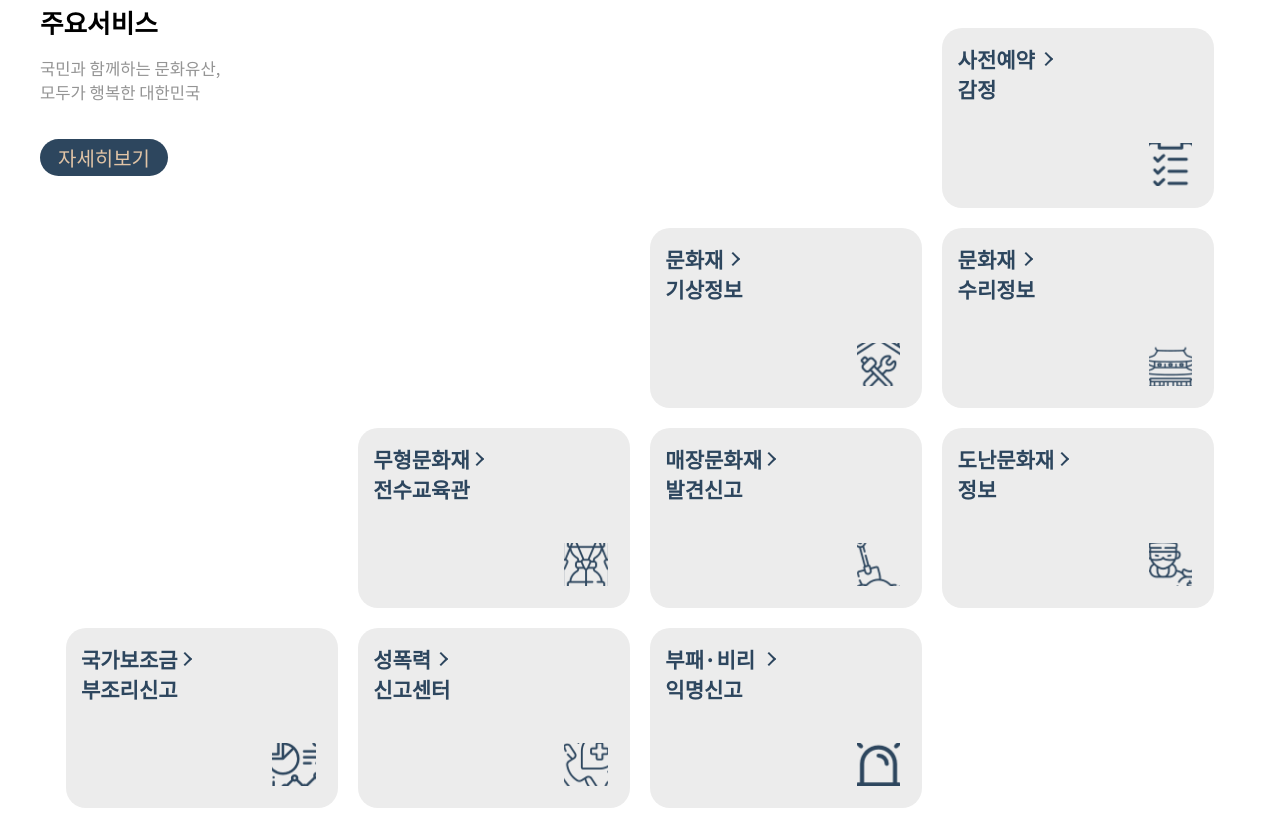
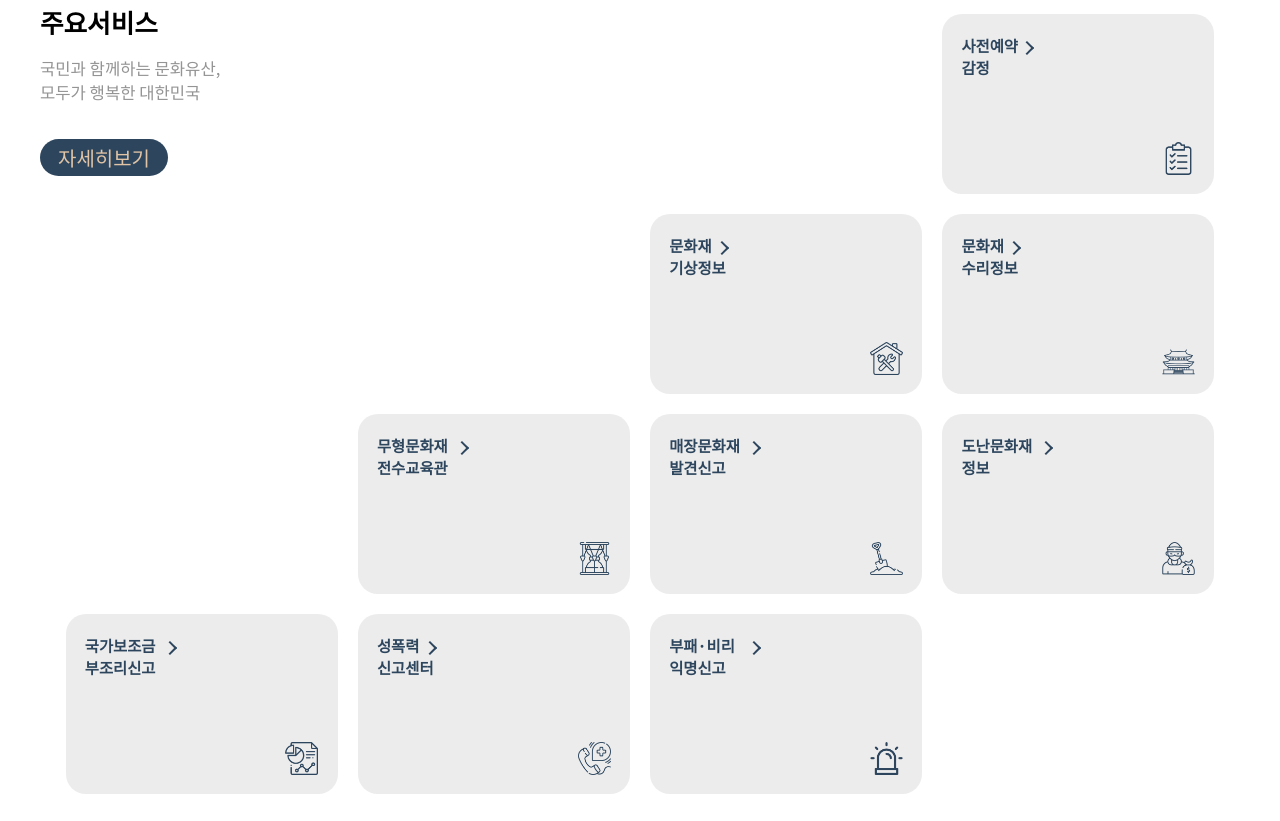
Before and after one commit to yoyiu0/res_mhw, a plain HTML site: page index.html in a window 1280 px wide. Shown: the part 3159-3980 px from the top of the page. Drawn offline with nearby package versions, Linux system fonts and the light colour scheme.

Commit message:
Add files via upload

```diff
--- a/css/main.css
+++ b/css/main.css
@@ -536,23 +536,7 @@ section .center {
         "list05 list06"
         "list07 list08"
         "list09 .";
-}
-.sec6 .center .service ul li:hover {
-    transform:translate(-5px, -5px);
-    box-shadow: 3px 3px 6px rgba(0,0,0,0.2);
-}
-/* .sec6 영역의 사각형 객체에 마우스 오버하면 그림자 나옴 */
-.sec6 .center .service ul li {
-    transition:all 0.2s;
-}
-.sec6 .center .service ul li {
     position: relative;
-    padding:3.5vw 3vw;
-    border-radius: 20px;
-    height:100%;
-    background-color: #ECECEC;
-    box-sizing: border-box;
-    cursor: pointer
 }
 .sec6 .center .service ul li:first-child {
     grid-area:list01;
@@ -581,20 +565,28 @@ section .center {
 .sec6 .center .service ul li:nth-child(9) {
     grid-area:list09;
 }
-
-
 .sec6 .center .service ul li a {
+    display: flex;
+    position: absolute;
+    padding:4vw 3.5vw 3vw 3.5vw;
+    bottom:14px;
+    width:100%;
+    height:100%;
     font-size: 16px;
     font-weight: bold;
     color:#2D465E;
-    display:flex;
-    position: relative;
+    background-origin:content-box;
+    background-position:right bottom;
+    background-repeat: no-repeat;
+    background-size: 8.5vw 8.5vw;
+    border-radius:20px;
+    background-color: #ececec
 }
 .sec6 .center .service ul li #a1:after {
     position: absolute;
     content:"";
-    left:60px;
-    top:8px;
+    left:17vw;
+    top:6vw;
     width:8px; height:8px;
     border-top:2px solid #2D465E;
     border-left:2px solid #2D465E;
@@ -604,8 +596,8 @@ section .center {
 .sec6 .center .service ul li #a2:after {
     position: absolute;
     content:"";
-    left:45px;
-    top:8px;
+    left:14vw;
+    top:6vw;
     width:8px; height:8px;
     border-top:2px solid #2D465E;
     border-left:2px solid #2D465E;
@@ -615,53 +607,39 @@ section .center {
 .sec6 .center .service ul li #a3:after {
     position: absolute;
     content:"";
-    left:75px;
-    top:8px;
+    left:21vw;
+    top:6vw;
     width:8px; height:8px;
     border-top:2px solid #2D465E;
     border-left:2px solid #2D465E;
     transform: rotate(135deg);
     margin-left:3px;
 }
-.sec6 .center .service ul li .img {
-    position: absolute;
-    right:19px;
-    bottom:14px;
-    width:8vw;
-    height:8vw;
-    background-position: center;
-    background-repeat: no-repeat;
-    background-size: cover;
-}
-.sec6 .center .service ul li .img1 {
+.sec6 .center .service ul .ani1 a {
     background-image: url(../img/icon_01.png);
 }
-.sec6 .center .service ul li .img2 {
+.sec6 .center .service ul .ani2 a {
     background-image: url(../img/icon_02.png);
 }
-.sec6 .center .service ul li .img3 {
-    width:8.5vw;
-    height:8.5vw;
+.sec6 .center .service ul .ani3 a {
     background-image: url(../img/icon_03.png);
 }
-.sec6 .center .service ul li .img4 {
+.sec6 .center .service ul .ani4 a {
     background-image: url(../img/icon_04.png);
 }
-.sec6 .center .service ul li .img5 {
+.sec6 .center .service ul .ani5 a {
     background-image: url(../img/icon_05.png);
 }
-.sec6 .center .service ul li .img6 {
+.sec6 .center .service ul .ani6 a {
     background-image: url(../img/icon_06.png);
 }
-.sec6 .center .service ul li .img7 {
+.sec6 .center .service ul .ani7 a {
     background-image: url(../img/icon_07.png);
 }
-.sec6 .center .service ul li .img8 {
+.sec6 .center .service ul .ani8 a {
     background-image: url(../img/icon_08.png);
 }
-.sec6 .center .service ul li .img9 {
-    width:7vw;
-    height:7vw;
+.sec6 .center .service ul .ani9 a {
     background-image: url(../img/icon_09.png);
 }
 
@@ -1162,50 +1140,42 @@ footer .sns ul li {
         display: grid;
         grid-template-columns: repeat(4,1fr);
         grid-auto-rows: minmax(150px, auto);
-        /* 최대높이 auto 180보단 작아지지말아라 */
-        grid-gap:20px;
+        /* 최대높이 auto 150보단 작아지지말아라 */
+        grid-gap:10px;
         grid-template-areas:
         ". . . list01"
         ". . list02 list03"
         ". list04 list05 list06"
         "list07 list08 list09 .";
     }
-    .sec6 .center .service ul li:hover {
-        transform:translate(-5px, -5px);
-        box-shadow: 3px 3px 6px rgba(0,0,0,0.2);
-    }
-
-    .sec6 .center .service ul li {
-        position: relative;
-        padding:2vw 2vw;
-        border-radius: 20px;
+    .sec6 .center .service ul li a {
+        display: flex;
+        position: absolute;
+        padding:3vw 2.5vw 3vw 3vw;
+        bottom:14px;
+        width:100%;
         height:100%;
-        box-sizing: border-box;
-    }
-    .sec6 .center .service ul li a {
-        font-size: 2.3vw;
-    }
-    .sec6 .center .service ul li .img {
-        position: absolute;
-        right:22px;
-        bottom:22px;
-        width:4.5vw;
-        height:4.5vw;
-        background-position: center;
+        font-size:2.1vw;
+        font-weight: bold;
+        color:#2D465E;
+        background-origin:content-box;
+        background-position:right bottom;
         background-repeat: no-repeat;
-        background-size: cover;
+        background-size: 5vw 5vw;
+        border-radius:20px;
+        background-color: #ececec
     }
     .sec6 .center .service ul li #a1:after {
-        top:10px;
-        left:65px;
+        left:10.5vw;
+        top:4vw;
     }
     .sec6 .center .service ul li #a2:after {
-        top:10px;
-        left:50px;
+        left:8.5vw;
+        top:4vw;
     }
     .sec6 .center .service ul li #a3:after {
-        top:10px;
-        left:80px;
+        left:12.5vw;
+        top:4vw;
     }
     footer .f_logo {
         width:30vw;
@@ -1671,42 +1641,42 @@ footer .sns ul li {
         ". list04 list05 list06"
         "list07 list08 list09 .";
     }
-    .sec6 .center .service ul li:hover {
+    /* .sec6 영역의 사각형 객체에 마우스 오버하면 그림자 나옴 */
+    .sec6 .center .service ul li a {
+        transition:all 0.3s;
+    }
+    .sec6 .center .service ul li a:hover {
         transform:translate(-5px, -5px);
-        box-shadow: 5px 5px 10px rgba(0,0,0,0.2);
-    }
-    .sec6 .center .service ul li {
-        position: relative;
-        padding:1.2vw 1.2vw;
-        border-radius: 20px;
+        box-shadow: 5px 5px 10px rgba(0,0,0,0.3);
+    }
+    .sec6 .center .service ul li a {
+        display: flex;
+        position: absolute;
+        padding:1.5vw 1.5vw 1.5vw 1.5vw;
+        bottom:14px;
+        width:100%;
         height:100%;
-        background-color: #ECECEC;
-        box-sizing: border-box;
-    }
-    .sec6 .center .service ul li a {
-        font-size: 21px;
-    }
-    .sec6 .center .service ul li .img {
-        position: absolute;
-        right:22px;
-        bottom:22px;
-        width:3.4vw;
-        height:3.4vw;
-        background-position: center;
+        font-size:1.2vw;
+        font-weight: bold;
+        color:#2D465E;
+        background-origin:content-box;
+        background-position:right bottom;
         background-repeat: no-repeat;
-        background-size: auto;
+        background-size: 2.6vw 2.6vw;
+        border-radius:20px;
+        background-color: #ececec
     }
     .sec6 .center .service ul li #a1:after {
-        top:10px;
-        left:80px;
+        top:2.2vw;
+        left:6vw;
     }
     .sec6 .center .service ul li #a2:after {
-        top:10px;
-        left:60px;
+        top:2.2vw;
+        left:5vw;
     }
     .sec6 .center .service ul li #a3:after {
-        top:10px;
-        left:96px;
+        top:2.2vw;
+        left:7.5vw;
     }
 
     footer {
```
